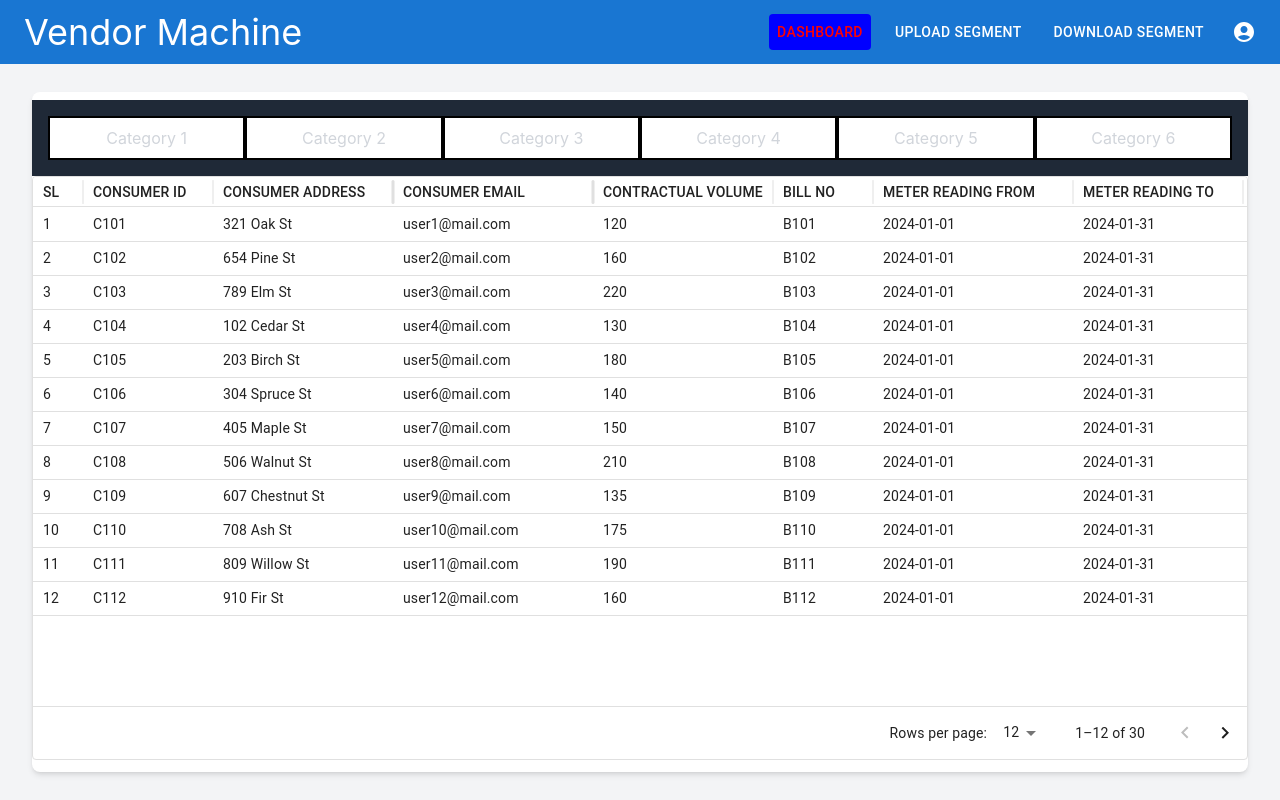
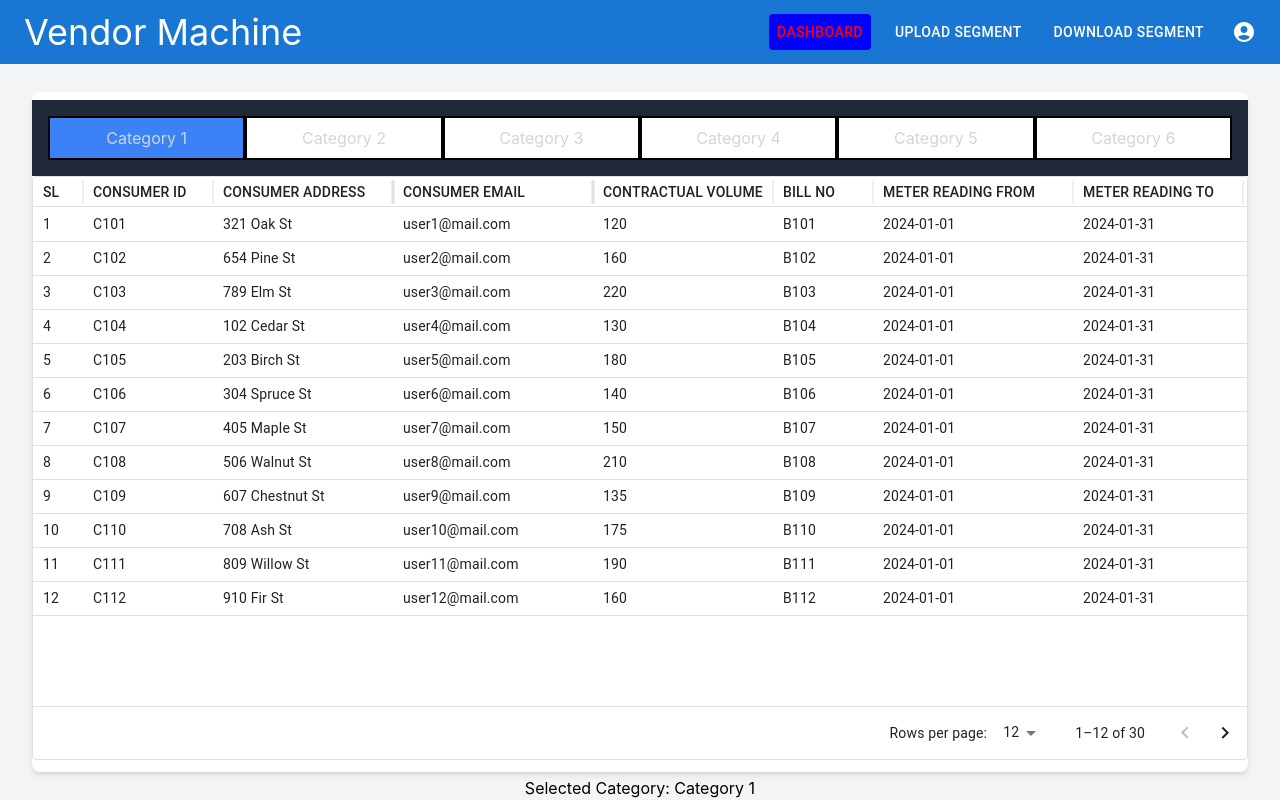
Before and after one commit to atanushil/Vendor-Machine, a React (Create React App) app: page /dashboard in a window 1280 px wide. Built offline with nearby package versions, Linux system fonts and the light colour scheme.

Commit message:
fixed some bugs in dashboard

```diff
--- a/src/components/Dashboard.jsx
+++ b/src/components/Dashboard.jsx
@@ -697,19 +697,30 @@ const rows = [
     pendingOutstandingAmount: 30,
   },
 ];
+const Dashboard = () => {
 
-export default function Dashboard() {
-  const [category, setCategory] = useState(null);
+  const categories = [
+    { label: 'Category 1' },
+    { label: 'Category 2' },
+    { label: 'Category 3' },
+    { label: 'Category 4' },
+    { label: 'Category 5' },
+    { label: 'Category 6' },
+  ];
+
+  const [category, setCategory] = useState(categories[0].label); // Set initial category
   return (
     <div className="bg-white shadow-md rounded-lg lg:w-[95vw] h-[85vh]">
       <div className="pt-2">
-        <CategoriesNavbar setCategory={setCategory} />
+        <CategoriesNavbar setCategory={setCategory} categories={categories} />
       </div>
-      <div className="h-[73vh] ">
-        <DataTable rows={rows} checkbox={false}  />
+      <div className="h-[73vh]">
+        <DataTable rows={rows} checkbox={false} />
       </div>
       {/* Optional: Display selected category */}
-      {category && <div className="text-center mt-4">Selected Category: {category}</div>}
+      <div className="text-center mt-4">Selected Category: {category}</div>
     </div>
   );
 };
+
+export default Dashboard;
--- a/src/components/table/CategoriesNavbar.jsx
+++ b/src/components/table/CategoriesNavbar.jsx
@@ -1,23 +1,14 @@
-import React, { useState } from 'react';
+import React, { useEffect, useState } from 'react';
 
-const categories = [
-  { label: 'Category 1' },
-  { label: 'Category 2' },
-  { label: 'Category 3' },
-  { label: 'Category 4' },
-  { label: 'Category 5' },
-  { label: 'Category 6' },
-];
-
-const CategoriesNavbar = ({setCategory}) => {
-  const [selectedCategory, setSelectedCategory] = useState(null);
+const CategoriesNavbar = ({ setCategory,categories }) => {
+  // Initialize selectedCategory to the label of the first category
+  const [selectedCategory, setSelectedCategory] = useState(categories[0].label);
 
   const handleCategoryClick = (label) => {
     setSelectedCategory(label);
     console.log(`${label} got clicked`);
     setCategory(label);
   };
-
   return (
     <nav className="bg-gray-800 p-4">
       <ul className="flex justify-evenly">
```
